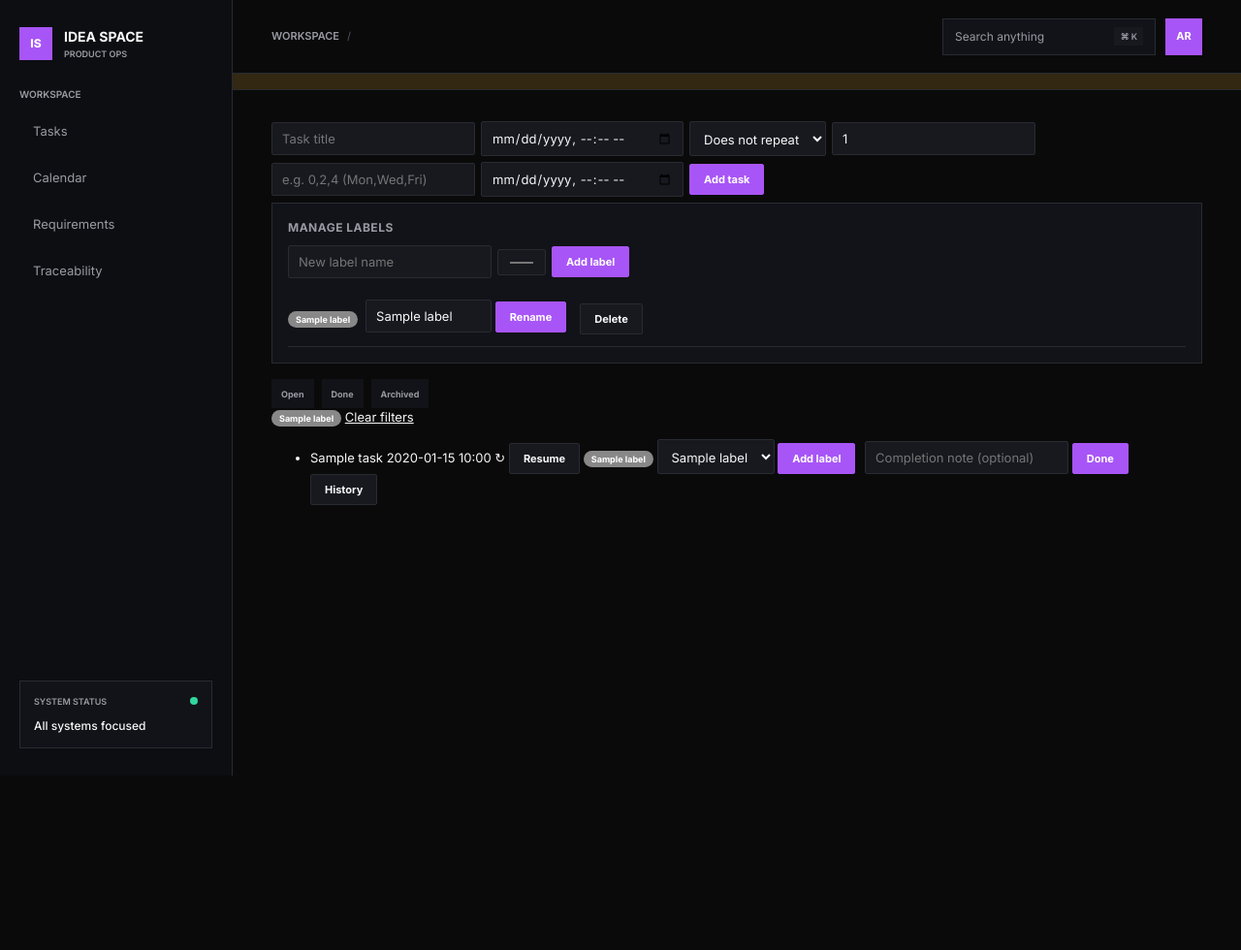
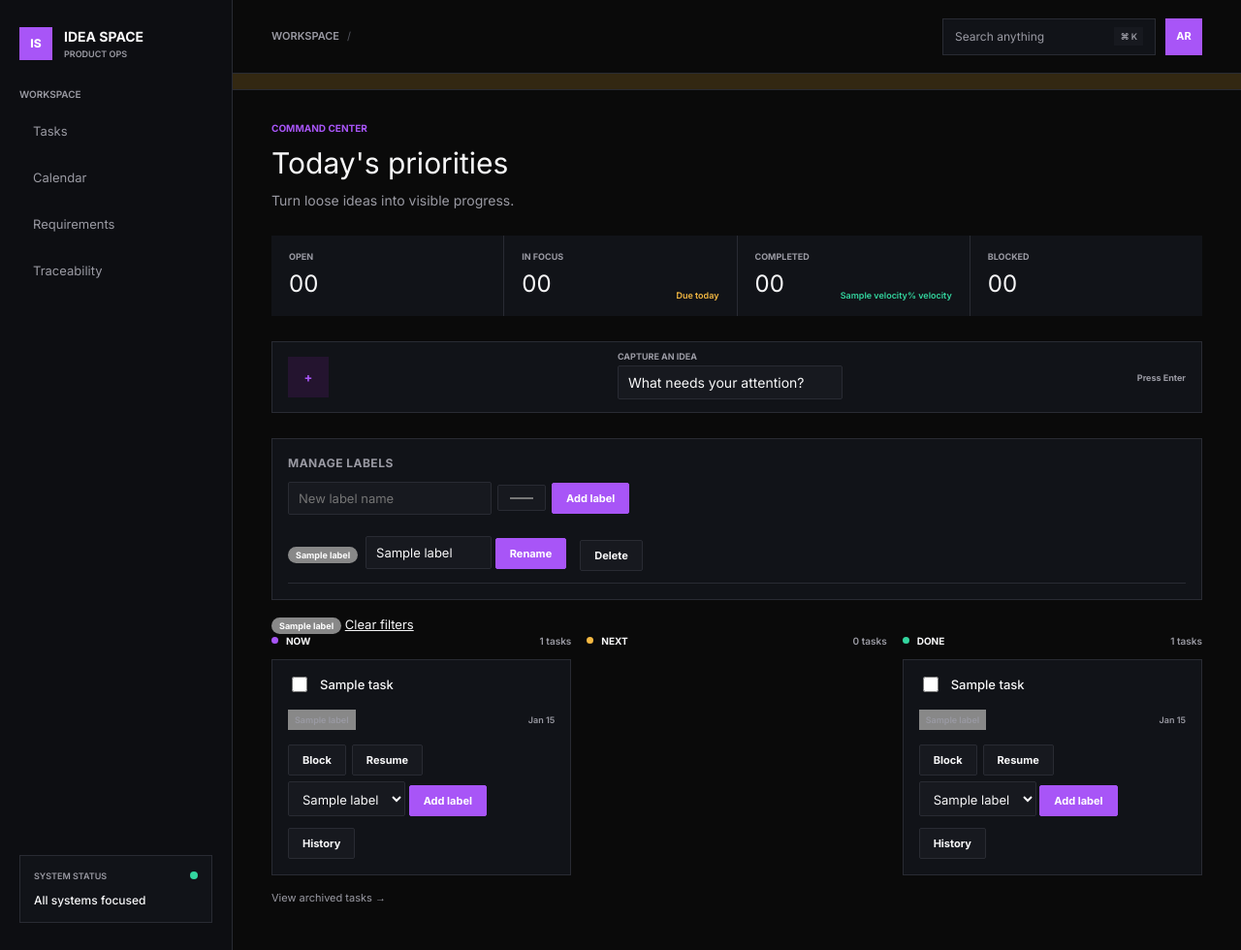
Before and after one commit to businessanalysisio/idea-space, a FastAPI app: template idea_space/app/templates/tasks/list.html in a window 1280 px wide. Shown: the whole page at 97% size. Before the commit the page ends 800 px from the top, so only its background shows below. Run offline with FastAPI, Linux system fonts and the light colour scheme; the template is opened without the code that fills it: most values are stand-ins (such as "Sample title", 1, 10 or a date in 2020).

Commit message:
feat: rebuild tasks page as NOW/NEXT/DONE board with metrics
Adds _task_metrics/_board_columns/_render_task_board to tasks.py, a new
PATCH /tasks/{id}/block endpoint, and NOW/NEXT/DONE board templates
(_board.html, _card.html) with a metrics row, quick-capture form, and
blocked-badge/toggle. Every mutating task endpoint (create, complete,
archive, recurrence toggle, block toggle, label assign) now returns the
shared #task-board fragment instead of #task-list. The archived-tasks
view keeps the old flat _task_list_only.html/_row.html list.

Updates pre-existing tests whose assertions depended on the old
#task-list-rooted fragment/UI (empty state text, overdue CSS class,
completion-note input, complete-response body) to match the new board
contract.

Known gap: reschedule_task calls calendar_router.render_calendar, which
Task 5 defines; until Task 5 lands, PATCH /tasks/{id}/reschedule raises
AttributeError, so test_reschedule_moves_task_to_new_date,
test_reschedule_logs_due_date_change, and
test_history_lists_entries_newest_first_and_includes_note fail. This is
an intentional, tracked cross-task dependency per the task-4 brief, not
a regression introduced here.

Co-Authored-By: Claude Sonnet 5 <noreply@anthropic.com>

```diff
--- /dev/null
+++ b/idea_space/app/templates/tasks/_board.html
@@ -0,0 +1,104 @@
+<div id="task-board">
+  <div class="metrics-row">
+    <div class="metric-card">
+      <span class="metric-label">OPEN</span>
+      <div class="metric-value-row">
+        <span class="metric-value">{{ "%02d"|format(open_count) }}</span>
+      </div>
+    </div>
+    <div class="metric-card">
+      <span class="metric-label">IN FOCUS</span>
+      <div class="metric-value-row">
+        <span class="metric-value">{{ "%02d"|format(in_focus_count) }}</span>
+        <span class="metric-note metric-note--warning">Due today</span>
+      </div>
+    </div>
+    <div class="metric-card">
+      <span class="metric-label">COMPLETED</span>
+      <div class="metric-value-row">
+        <span class="metric-value">{{ "%02d"|format(completed_count) }}</span>
+        <span class="metric-note metric-note--success">{{ velocity }}% velocity</span>
+      </div>
+    </div>
+    <div class="metric-card">
+      <span class="metric-label">BLOCKED</span>
+      <div class="metric-value-row">
+        <span class="metric-value">{{ "%02d"|format(blocked_count) }}</span>
+        {% if blocked_count > 0 %}<span class="metric-note metric-note--danger">Needs review</span>{% endif %}
+      </div>
+    </div>
+  </div>
+
+  <div class="quick-capture">
+    <div class="quick-capture-icon">+</div>
+    <form hx-post="/tasks" hx-target="#task-board" hx-swap="outerHTML" class="quick-capture-fields" style="display:flex;">
+      <div class="quick-capture-fields">
+        <span class="quick-capture-label">CAPTURE AN IDEA</span>
+        <input type="text" name="title" class="quick-capture-input" placeholder="What needs your attention?" required>
+        <input type="hidden" name="due_date" class="js-today-due-date">
+      </div>
+      <button type="submit" style="display:none;" aria-hidden="true">Add</button>
+    </form>
+    <span class="quick-capture-meta">Press Enter</span>
+  </div>
+
+  {% include "labels/_filter_bar.html" %}
+
+  <nav class="filter-bar">
+    {% for label in all_labels|default([]) %}
+    <a href="/tasks?labels={{ label.id }}"
+       class="label-chip{% if label.id in selected_label_ids|default([]) %} label-chip--active{% endif %}"
+       style="background-color: {{ label.color }};">{{ label.name }}</a>
+    {% endfor %}
+    <a href="/tasks">Clear filters</a>
+  </nav>
+
+  <div class="board-columns">
+    <div class="board-column" data-board-column="now">
+      <div class="board-column-header">
+        <div class="board-column-label-group">
+          <span class="board-column-dot board-column-dot--now"></span>
+          <span class="board-column-label">NOW</span>
+        </div>
+        <span class="board-column-count">{{ columns.now|length }} tasks</span>
+      </div>
+      {% for task in columns.now %}
+        {% include "tasks/_card.html" %}
+      {% endfor %}
+    </div>
+    <div class="board-column" data-board-column="next">
+      <div class="board-column-header">
+        <div class="board-column-label-group">
+          <span class="board-column-dot board-column-dot--next"></span>
+          <span class="board-column-label">NEXT</span>
+        </div>
+        <span class="board-column-count">{{ columns.next|length }} tasks</span>
+      </div>
+      {% for task in columns.next %}
+        {% include "tasks/_card.html" %}
+      {% endfor %}
+    </div>
+    <div class="board-column" data-board-column="done">
+      <div class="board-column-header">
+        <div class="board-column-label-group">
+          <span class="board-column-dot board-column-dot--done"></span>
+          <span class="board-column-label">DONE</span>
+        </div>
+        <span class="board-column-count">{{ columns.done|length }} tasks</span>
+      </div>
+      {% for task in columns.done %}
+        {% include "tasks/_card.html" %}
+      {% endfor %}
+    </div>
+  </div>
+
+  <p><a class="archived-link" href="/tasks?status=archived">View archived tasks &rarr;</a></p>
+
+  <script>
+    document.querySelectorAll(".js-today-due-date").forEach(function (el) {
+      if (!el.value) {
+        el.value = new Date().toISOString().slice(0, 16);
+      }
+    });
+  </script>
+</div>
--- /dev/null
+++ b/idea_space/app/templates/tasks/_card.html
@@ -0,0 +1,50 @@
+<div class="task-card{% if task.status == 'done' %} task-card--done{% endif %}" data-task-id="{{ task.id }}">
+  <div class="task-card-title-row">
+    {% if task.status == "open" %}
+    <form hx-post="/tasks/{{ task.id }}/complete" hx-target="#task-board" hx-swap="outerHTML" style="display:contents;">
+      <input type="checkbox" class="task-card-checkbox" onclick="this.form.requestSubmit()">
+    </form>
+    {% else %}
+    <input type="checkbox" class="task-card-checkbox" checked disabled>
+    {% endif %}
+    <span class="task-card-title">{{ task.title }}</span>
+  </div>
+  <div class="task-card-meta">
+    <div style="display:flex; gap:6px; align-items:center;">
+      {% for label in task.labels %}
+      <span class="task-card-tag" style="background-color: {{ label.color }};">{{ label.name }}</span>
+      {% endfor %}
+      {% if task.blocked %}
+      <span class="task-card-blocked-badge">BLOCKED</span>
+      {% endif %}
+    </div>
+    <span class="task-card-due{% if task.status == 'done' %} task-card-due--done{% endif %}">
+      {% if task.status == "done" %}Done{% else %}{{ task.due_date.strftime('%b %d') }}{% endif %}
+    </span>
+  </div>
+  <div class="task-card-actions">
+    <button hx-patch="/tasks/{{ task.id }}/block" hx-target="#task-board" hx-swap="outerHTML">
+      {{ "Unblock" if task.blocked else "Block" }}
+    </button>
+    {% if task.recurrence_pattern %}
+    <button hx-patch="/tasks/{{ task.id }}/recurrence" hx-vals='{"active": "{{ "false" if task.recurrence_active else "true" }}"}' hx-target="#task-board" hx-swap="outerHTML">
+      {{ "Pause" if task.recurrence_active else "Resume" }}
+    </button>
+    {% endif %}
+    {% if all_labels %}
+    <form hx-post="/tasks/{{ task.id }}/labels" hx-target="#task-board" hx-swap="outerHTML" style="display:inline">
+      <select name="label_id">
+        {% for label in all_labels %}
+        <option value="{{ label.id }}">{{ label.name }}</option>
+        {% endfor %}
+      </select>
+      <button type="submit">Add label</button>
+    </form>
+    {% endif %}
+    {% if task.status == "done" %}
+    <button hx-post="/tasks/{{ task.id }}/archive" hx-target="#task-board" hx-swap="outerHTML">Archive</button>
+    {% endif %}
+    <button hx-get="/tasks/{{ task.id }}/history" hx-target="#history-{{ task.id }}" hx-swap="outerHTML">History</button>
+  </div>
+  <div id="history-{{ task.id }}" class="task-history"></div>
+</div>
--- a/idea_space/app/templates/tasks/_task_list_only.html
+++ b/idea_space/app/templates/tasks/_task_list_only.html
@@ -1,6 +1,6 @@
 <ul id="task-list">
   {% if not tasks %}
-  <p>No tasks yet — add one above.</p>
+  <p class="agenda-empty">No archived tasks.</p>
   {% else %}
   {% for task in tasks %}
     {% include "tasks/_row.html" %}
--- a/idea_space/app/templates/tasks/list.html
+++ b/idea_space/app/templates/tasks/list.html
@@ -1,4 +1,18 @@
 {% extends "base.html" %}
 {% block content %}
-{% include "tasks/_list_fragment.html" %}
+<div class="page-header">
+  <div>
+    <div class="page-eyebrow">COMMAND CENTER</div>
+    <div class="page-title">{% if show_archived %}Archived tasks{% else %}Today's priorities{% endif %}</div>
+    <div class="page-subtitle">Turn loose ideas into visible progress.</div>
+  </div>
+</div>
+
+{% if show_archived %}
+  {% include "labels/_filter_bar.html" %}
+  {% include "tasks/_task_list_only.html" %}
+  <p><a class="archived-link" href="/tasks">&larr; Back to board</a></p>
+{% else %}
+  {% include "tasks/_board.html" %}
+{% endif %}
 {% endblock %}
```
Also changed, not shown: idea_space/app/routers/labels.py (+2 -8 lines), idea_space/app/routers/tasks.py (+120 -40 lines), idea_space/tests/test_tasks.py (+141 -7 lines).
